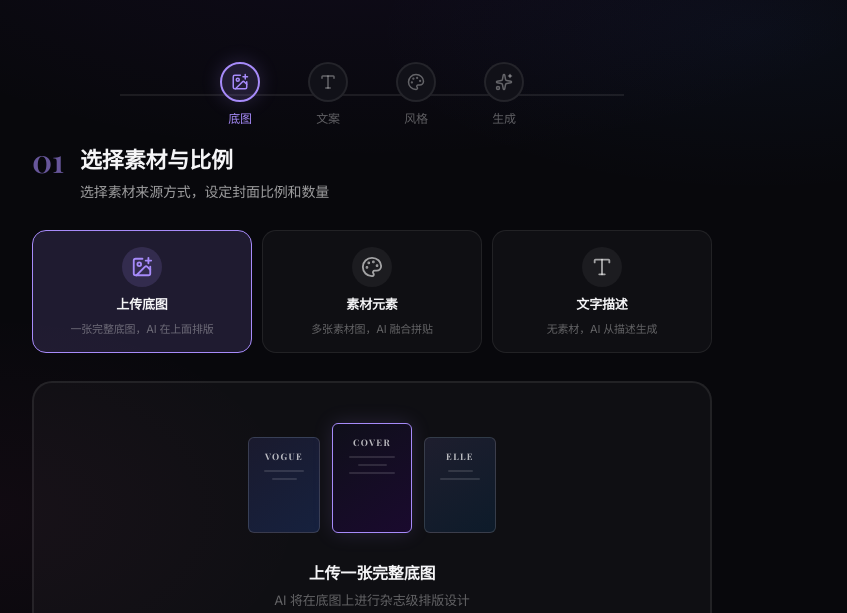
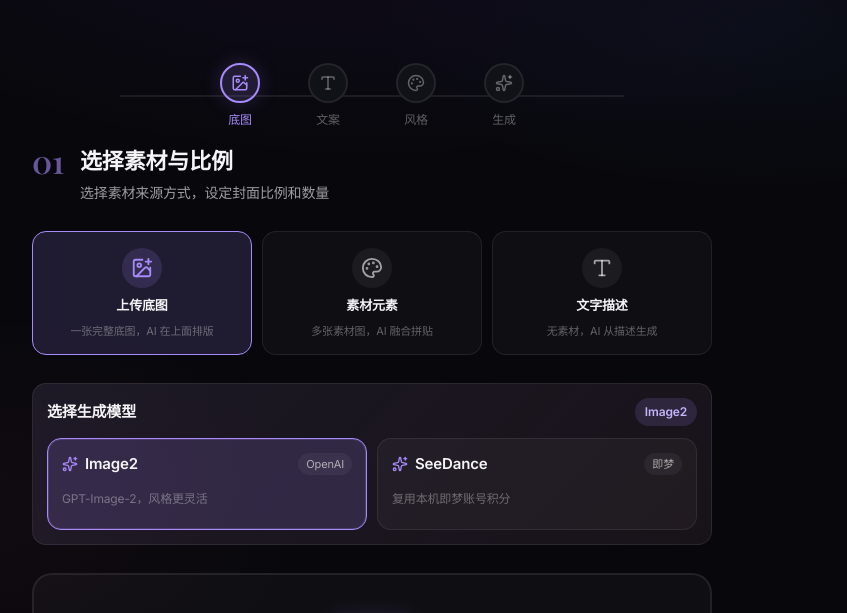
Before and after one commit to lipaliu/lipa-cover-generator, a React (Vite) app: page / in a window 1280 px wide. Shown: the part 128-741 px from the top of the page, without its empty margins (268-1115 px from the left). Built offline with nearby package versions, Linux system fonts and the light colour scheme.

Commit message:
fix: surface engine selector in creation flow

```diff
--- a/src/App.tsx
+++ b/src/App.tsx
@@ -556,6 +556,30 @@
               </button>
             </div>
 
+            <div className="engine-section">
+              <div className="engine-header">
+                <h3>选择生成模型</h3>
+                <span>{engineOptions.find((opt) => opt.id === engine)?.title || "Image2"}</span>
+              </div>
+              <div className="engine-grid">
+                {engineOptions.map((opt) => (
+                  <button
+                    key={opt.id}
+                    type="button"
+                    className={cn("engine-card", engine === opt.id && "is-active")}
+                    onClick={() => setEngine(opt.id)}
+                  >
+                    <span className="engine-title">
+                      <Sparkles size={16} />
+                      {opt.title}
+                    </span>
+                    <span className="engine-vendor">{opt.vendor}</span>
+                    <span className="engine-desc">{opt.description}</span>
+                  </button>
+                ))}
+              </div>
+            </div>
+
             {/* Mode: Base Image */}
             {sourceMode === "base" && (
               <label className="upload-zone magazine-style">
--- a/src/styles.css
+++ b/src/styles.css
@@ -136,6 +136,8 @@
   gap: 6px;
   padding: 8px 14px;
   border-radius: var(--radius-sm);
+  border: 1px solid var(--border);
+  background: var(--bg-card);
   font-size: 13px;
   color: var(--ink-secondary);
   transition: var(--transition);
@@ -471,6 +473,103 @@
   font-size: 11px;
   color: var(--ink-tertiary);
   line-height: 1.3;
+}
+
+/* ─── Engine Selector ─── */
+.engine-section {
+  display: flex;
+  flex-direction: column;
+  gap: 12px;
+  padding: 14px;
+  border-radius: var(--radius-md);
+  border: 1px solid var(--border);
+  background:
+    linear-gradient(135deg, rgba(167, 139, 250, 0.08), rgba(236, 72, 153, 0.04)),
+    var(--bg-card);
+}
+
+.engine-header {
+  display: flex;
+  align-items: center;
+  justify-content: space-between;
+  gap: 12px;
+}
+
+.engine-header h3 {
+  margin: 0;
+  font-size: 15px;
+  font-weight: 600;
+  color: var(--ink-primary);
+}
+
+.engine-header span {
+  padding: 5px 10px;
+  border-radius: 999px;
+  background: var(--accent-glow);
+  color: var(--accent-hover);
+  font-size: 12px;
+  font-weight: 600;
+}
+
+.engine-grid {
+  display: grid;
+  grid-template-columns: repeat(2, minmax(0, 1fr));
+  gap: 10px;
+}
+
+.engine-card {
+  display: grid;
+  grid-template-columns: minmax(0, 1fr) auto;
+  gap: 7px 10px;
+  min-height: 92px;
+  padding: 14px;
+  border-radius: var(--radius-md);
+  border: 1px solid var(--border);
+  background: rgba(255, 255, 255, 0.035);
+  text-align: left;
+  transition: var(--transition);
+}
+
+.engine-card:hover {
+  border-color: var(--border-strong);
+  background: var(--bg-card-hover);
+  transform: translateY(-1px);
+}
+
+.engine-card.is-active {
+  border-color: var(--accent);
+  background: rgba(167, 139, 250, 0.16);
+  box-shadow: inset 0 0 0 1px rgba(167, 139, 250, 0.22);
+}
+
+.engine-title {
+  display: flex;
+  align-items: center;
+  gap: 7px;
+  font-size: 15px;
+  font-weight: 700;
+  color: var(--ink-primary);
+}
+
+.engine-title svg {
+  color: var(--accent);
+}
+
+.engine-vendor {
+  justify-self: end;
+  align-self: start;
+  padding: 3px 8px;
+  border-radius: 999px;
+  background: var(--bg-elevated);
+  color: var(--ink-secondary);
+  font-size: 11px;
+}
+
+.engine-desc {
+  grid-column: 1 / -1;
+  color: var(--ink-tertiary);
+  font-size: 12px;
+  line-height: 1.45;
 }
 
 /* ─── Elements Zone ─── */
@@ -1298,9 +1397,15 @@
 @media (max-width: 640px) {
   .hero { padding: 32px 0 16px; }
   .hero-title { font-size: 32px; }
+  .site-header { align-items: flex-start; }
+  .header-nav { gap: 8px; }
+  .nav-btn span { display: none; }
   .step-indicator { gap: 24px; padding: 24px 0; }
   .step-icon { width: 34px; height: 34px; }
   .step-content { min-height: 320px; }
+  .source-modes { grid-template-columns: 1fr; }
+  .engine-grid { grid-template-columns: 1fr; }
+  .ratio-grid { grid-template-columns: repeat(2, 1fr); }
   .results-grid { grid-template-columns: repeat(2, 1fr); gap: 10px; }
   .step-nav { padding: 16px 0 32px; }
   .overlay-panel { width: 100vw; }
```
